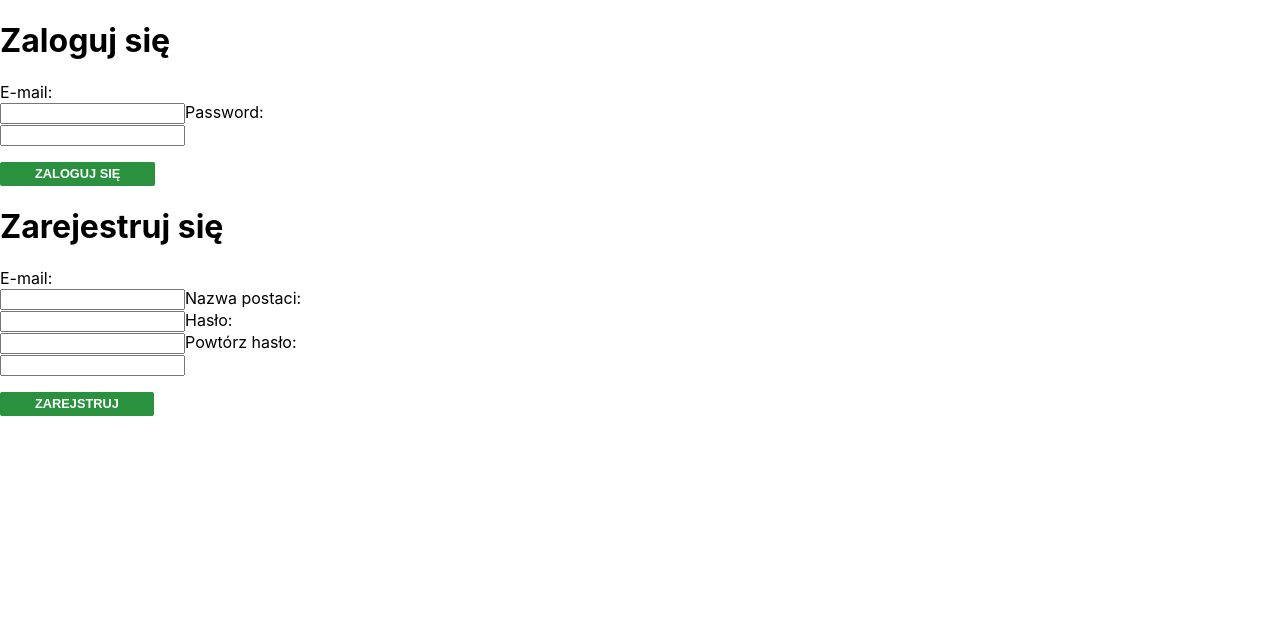
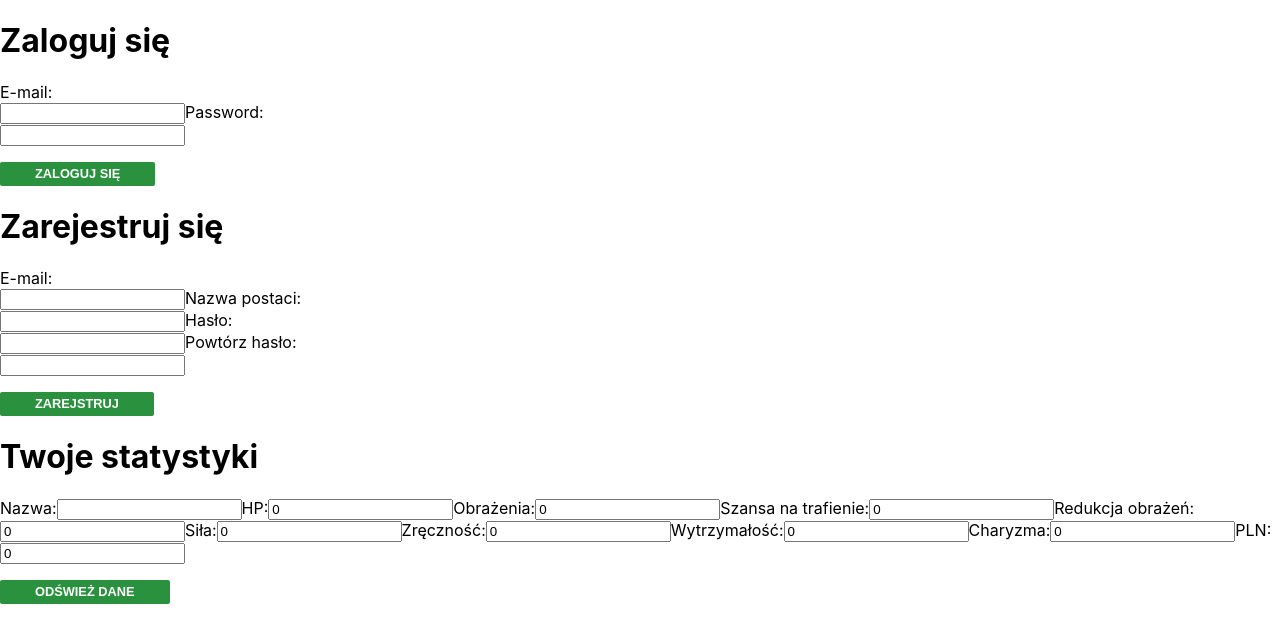
Before and after one commit to Hunciak/gladiaTytusFront, a React (Create React App) app: page /signin in a window 1280 px wide. Shown: the top 642 px of the page. Built offline with nearby package versions, Linux system fonts and the light colour scheme.

Commit message:
Adding GetOneUser (undone).

```diff
--- a/src/App.tsx
+++ b/src/App.tsx
@@ -2,6 +2,7 @@ import React from 'react';
 import './App.css';
 import {SignIn} from "./components/SignIn/SignIn";
 import { SignUp } from './components/SignUp/SignUp';
+import {GetOneUser} from "./components/GetOneUser/GetOneUser";
 
 const App = () => {
 
--- /dev/null
+++ b/src/components/GetOneUser/GetOneUser.tsx
@@ -0,0 +1,148 @@
+import {SyntheticEvent, useState} from "react";
+import {Btn} from "../common/Btn";
+
+interface Props {
+    id:string;
+}
+
+export const GetOneUser = (props: Props) => {
+    const [loading, setLoading] = useState(false)
+    const [stats, setStats] = useState({
+        name: '',
+        HP: 0,
+        damage: 0,
+        chanceOnHit: 0,
+        damageReduction: 0,
+        strength: 0,
+        dexterity: 0,
+        stamina: 0,
+        charisma: 0,
+        PLN: 0,
+    });
+
+    const viewUser = (async (e: SyntheticEvent) => {
+        e.preventDefault();
+        setLoading(true)
+
+        try {
+            console.log(props.id)
+            const res = await fetch (`http://localhost:3001/app/user/${props.id}`)
+            const userStats = await res.json();
+            console.log(userStats)
+        } catch (error) {
+
+            console.log('błąd w pobieraniu danych użytkownika', error)
+
+        }finally {
+            setLoading(false)
+        }
+    })
+
+    return (
+        <div>
+            <form action="" onSubmit={viewUser}>
+            <h1>Twoje statystyki</h1>
+                <p>
+                    <label>
+                        Nazwa:
+                        <input
+                            type="text"
+                            name="name"
+                            readOnly
+                            value={stats.name}
+                        />
+                    </label>
+
+                    <label>
+                        HP:
+                        <input
+                            type="text"
+                               name="HP"
+                                readOnly
+                               value={stats.HP}
+                        />
+                    </label>
+                    <label>
+                        Obrażenia:
+                        <input
+                            type="text"
+                            name="damage"
+                            readOnly
+                            value={stats.damage}
+                        />
+                    </label>
+                    <label>
+                        Szansa na trafienie:
+                        <input
+                            type="number"
+                            name="chanceOnHit"
+                            readOnly
+                            value={stats.chanceOnHit}
+                        />
+                    </label>
+                    <label>
+                        Redukcja obrażeń:
+                        <input
+                            type="number"
+                            name="damageReduction"
+                            readOnly
+                            value={stats.dexterity}
+                        />
+                    </label>
+
+                    <label>
+                        Siła:
+                        <input
+                            type="number"
+                            name="strength"
+                            readOnly
+                            value={stats.strength}
+                        />
+                    </label>
+
+                    <label>
+                        Zręczność:
+                        <input
+                            type="number"
+                            name="dexterity"
+                            readOnly
+                            value={stats.dexterity}
+                        />
+                    </label>
+
+                    <label>
+                        Wytrzymałość:
+                        <input
+                            type="number"
+                            name="stamina"
+                            readOnly
+                            value={stats.stamina}
+                        />
+                    </label>
+
+                    <label>
+                        Charyzma:
+                        <input
+                            type="number"
+                            name="charisma"
+                            readOnly
+                            value={stats.charisma}
+                        />
+                    </label>
+
+                    <label>
+                        PLN:
+                        <input
+                            type="number"
+                            name="PLN"
+                            readOnly
+                            value={stats.PLN}
+                        />
+                    </label>
+                </p>
+            <Btn text={'Odśwież dane'}/>
+            </form>
+        </div>
+    )
+
+}
--- a/src/components/SignIn/SignIn.tsx
+++ b/src/components/SignIn/SignIn.tsx
@@ -4,7 +4,7 @@ import {Btn} from "../common/Btn";
 
 export const SignIn = () => {
     const [loading, setLoading] = useState(false);
-    const [success, setSuccess] = useState(false);
+    const [signedIn, setSignedIn] = useState(false);
     const [form, setForm] = useState({
         email: '',
         password: '',
@@ -15,7 +15,6 @@ export const SignIn = () => {
         e.preventDefault();
 
         setLoading(true);
-
         try{
             const res = await fetch(`http://localhost:3001/signin`, {
                 method: 'POST',
@@ -24,15 +23,39 @@ export const SignIn = () => {
                 },
                 body: JSON.stringify(form)
             })
-            const data = await res.json();
-            setSuccess(data)
+            const verified = await res.json();
+
         } catch (error) {
+
             console.log('jebany blad',error)
         }
         finally {
             setLoading(false);
+
+        }
+
+        if (signedIn) {
+            setLoading(true)
+            try {
+                const res = await  fetch(`http://localhost:3001/app/:user`, {
+                    method: 'POST',
+                    headers: {
+                        'Content-Type': 'application/json'
+                    },
+                    body: JSON.stringify(form)
+                })
+                const verified = await res.json();
+
+            } catch (error) {
+                console.log('błąd w pobieraniu danych', error)
+            } finally {
+                setLoading(false)
+            }
+
         }
     };
+
+
 
     const updateForm = (key: string, value: any) => {
         setForm(form => ({
@@ -45,7 +68,7 @@ export const SignIn = () => {
         return <h2>Trwa logowanie. </h2>
     }
 
-    if (success) {
+    if (signedIn) {
         return <h2>Pomyślnie zalogowano.</h2>
     }
 
--- a/src/components/SignUp/SignUp.tsx
+++ b/src/components/SignUp/SignUp.tsx
@@ -1,5 +1,7 @@
 import React, {SyntheticEvent, useState} from "react";
 import {Btn} from "../common/Btn";
+import {GetOneUser} from "../GetOneUser/GetOneUser";
+import {findAllByDisplayValue} from "@testing-library/react";
 
 
 
@@ -73,6 +75,7 @@ export const SignUp = () => {
     }
 
     return (
+        <div>
         <form className='sign-up' action='' onSubmit={saveUser}>
             <h1>Zarejestruj się</h1>
             <p>
@@ -124,6 +127,10 @@ export const SignUp = () => {
 
             </p>
             <Btn text={'Zarejstruj'}/>
+
         </form>
+            <GetOneUser id={'75e67c03-134d-469d-863e-9f94dcf3b8a3'}/>
+        </div>
+
     )
 }
```
